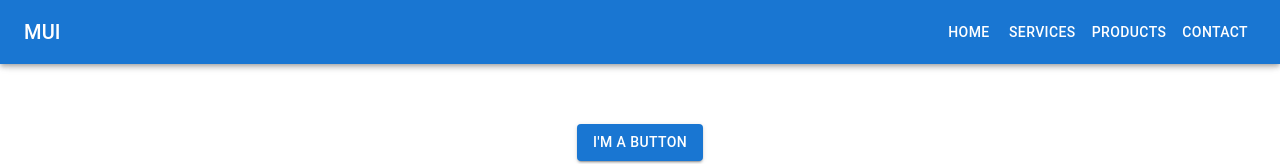
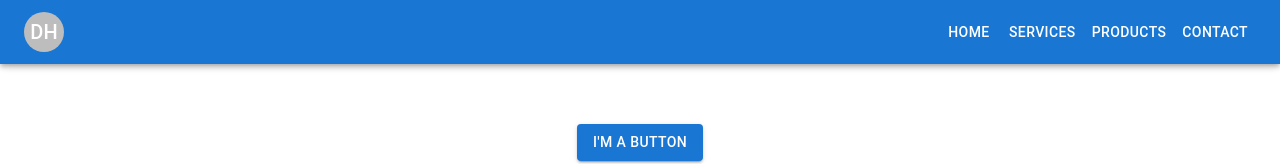
Before and after one commit to Hdror/reactTS-matrix, a React (Vite) app: page / in a window 1280 px wide. Shown: the top 164 px of the page. Built offline with nearby package versions, Linux system fonts and the light colour scheme.

Commit message:
add avatar in nav bar

```diff
--- a/src/components/nav-bar.tsx
+++ b/src/components/nav-bar.tsx
@@ -14,6 +14,7 @@ import MenuIcon from '@mui/icons-material/Menu';
 import Toolbar from '@mui/material/Toolbar';
 import Typography from '@mui/material/Typography';
 import Button from '@mui/material/Button';
+import { Avatar } from '@mui/material';
 
 interface Props { }
 
@@ -66,7 +67,7 @@ export default function NavBar(props: Props) {
             component="div"
             sx={{ flexGrow: 1, display: { xs: 'none', sm: 'block' } }}
           >
-            MUI
+            <Avatar>DH</Avatar>
           </Typography>
           <Box sx={{ display: { xs: 'none', sm: 'block' } }}>
             {navItems.map((item,idx) => (
```
